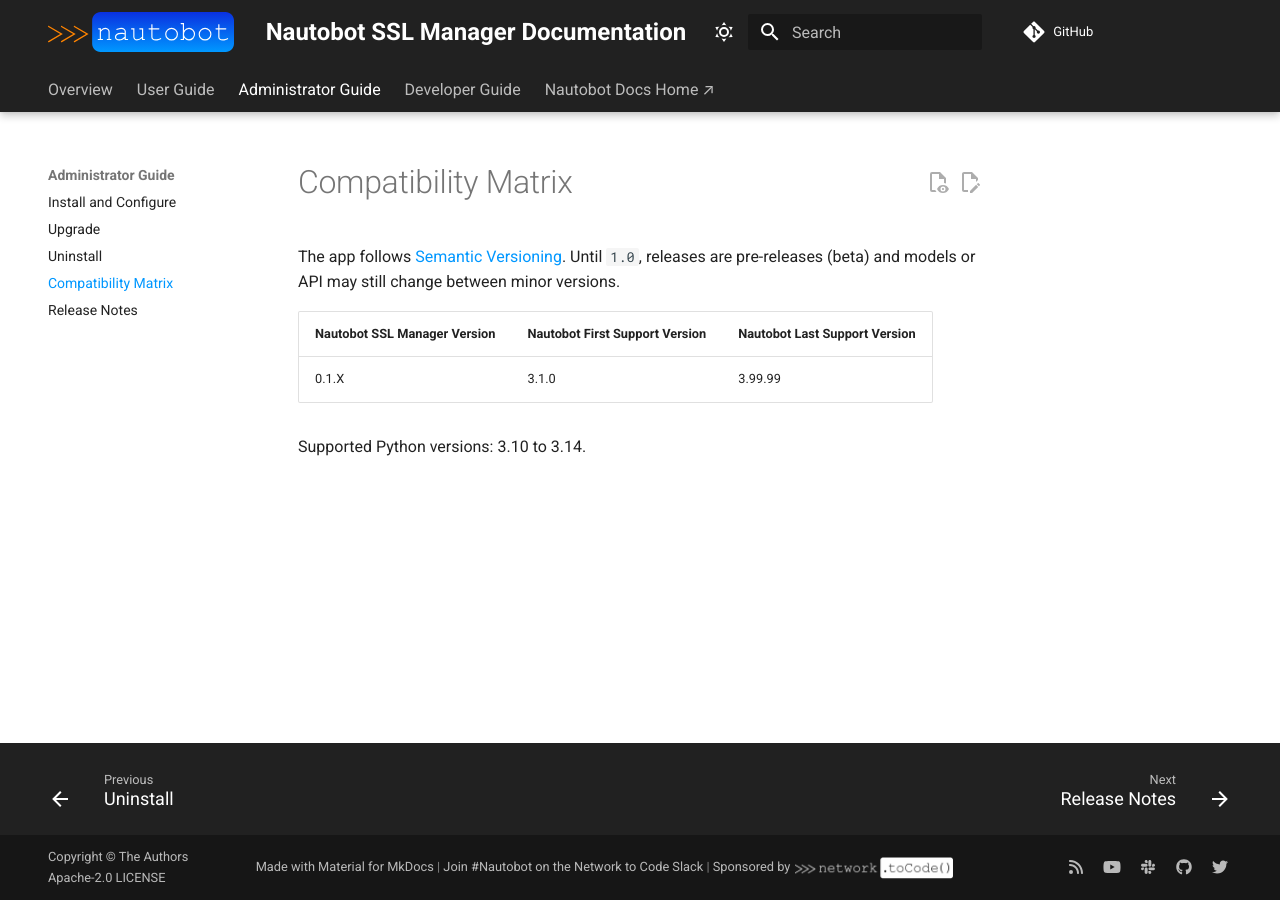
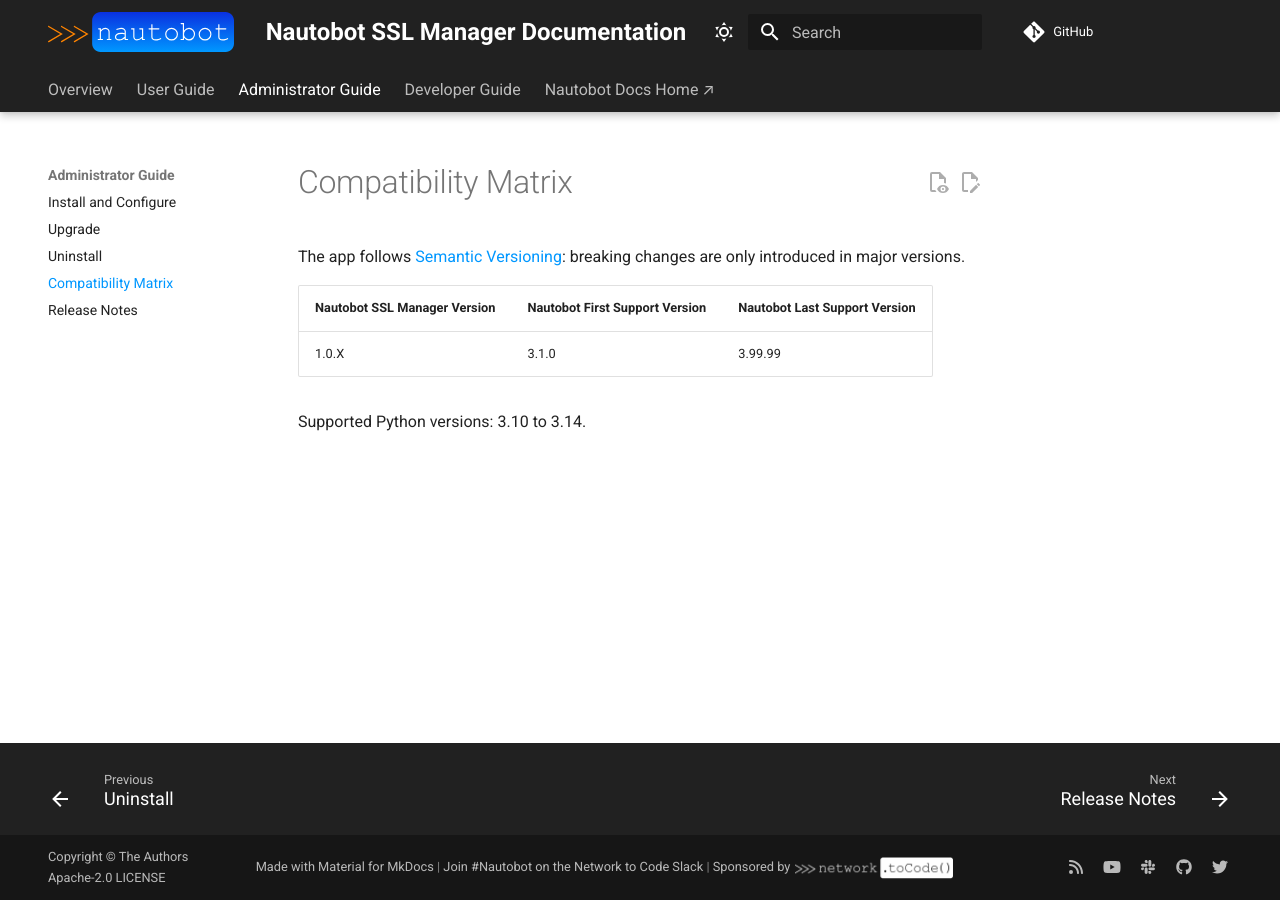
Before and after one commit to HyazOulephant/nautobot-app-ssl-manager, an MkDocs documentation site: the page built from docs/admin/compatibility_matrix.md, in a window 1280 px wide. Built offline with MkDocs 1.6.1 and Material for MkDocs 9.7.7, drawn with Linux system fonts in a browser that asks for light colours; comment, search, counter and statistics services are not loaded.

```diff
--- a/docs/admin/compatibility_matrix.md
+++ b/docs/admin/compatibility_matrix.md
@@ -1,9 +1,9 @@
 # Compatibility Matrix
 
-The app follows [Semantic Versioning](https://semver.org/spec/v2.0.0.html). Until `1.0`, releases are pre-releases (beta) and models or API may still change between minor versions.
+The app follows [Semantic Versioning](https://semver.org/spec/v2.0.0.html): breaking changes are only introduced in major versions.
 
 | Nautobot SSL Manager Version | Nautobot First Support Version | Nautobot Last Support Version |
 | ---------------------------- | ------------------------------ | ----------------------------- |
-| 0.1.X                        | 3.1.0                          | 3.99.99                       |
+| 1.0.X                        | 3.1.0                          | 3.99.99                       |
 
 Supported Python versions: 3.10 to 3.14.
--- a/pyproject.toml
+++ b/pyproject.toml
@@ -11,7 +11,7 @@ documentation = "https://nautobot-app-ssl-manager.readthedocs.io/en/latest/"
 keywords = ["nautobot", "nautobot-app", "nautobot-plugin"]
 classifiers = [
     "Intended Audience :: Developers",
-    "Development Status :: 4 - Beta",
+    "Development Status :: 5 - Production/Stable",
     "Programming Language :: Python :: 3",
     "Programming Language :: Python :: 3.10",
     "Programming Language :: Python :: 3.11",
```
Also changed, not shown: README.md (+0 -2 lines), docs/admin/install.md (+0 -3 lines), docs/admin/upgrade.md (+1 -2 lines).
